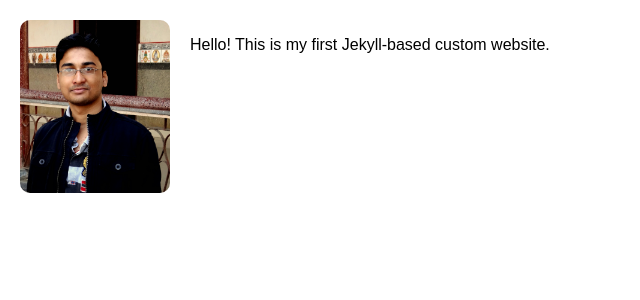
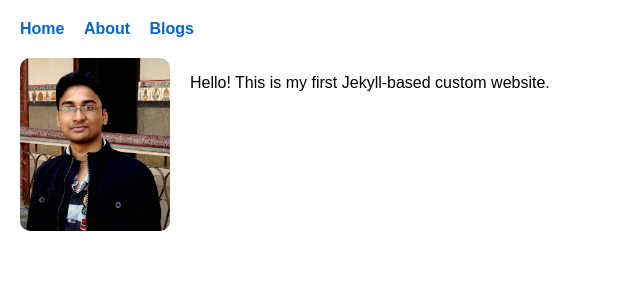
Before and after one commit to deepak-dkc95/deepak-dkc95.github.io, a Jekyll site: the page built from index.md, in a window 1280 px wide. Shown: the top 300 px of the page, without its empty margins (0-640 px from the left). Built offline with Jekyll 4.4.1, drawn with Linux system fonts in a browser that asks for light colours.

Commit message:
Add navigation links and About, Blogs pages

```diff
--- a/_layouts/default.html
+++ b/_layouts/default.html
@@ -5,6 +5,19 @@
     body {
       font-family: Arial, sans-serif;
       margin: 20px;
+    }
+    nav {
+      margin-bottom: 20px;
+      overflow: hidden;
+    }
+    nav a {
+      margin-right: 15px;
+      text-decoration: none;
+      color: #0366d6;
+      font-weight: bold;
+    }
+    nav a:hover {
+      text-decoration: underline;
     }
     .profile-img {
       float: left;
@@ -20,6 +33,12 @@
   </style>
 </head>
 <body>
+  <nav>
+    <a href="{{ '/' | relative_url }}">Home</a>
+    <a href="{{ '/about.html' | relative_url }}">About</a>
+    <a href="{{ '/blogs.html' | relative_url }}">Blogs</a>
+  </nav>
+
   <img src="{{ '/assets/deepak.jpg' | relative_url }}" alt="Deepak" class="profile-img" />
   <div class="content">
     {{ content }}
```
Also changed, not shown: about.md (added, +9 -0 lines), blogs.md (added, +9 -0 lines).
